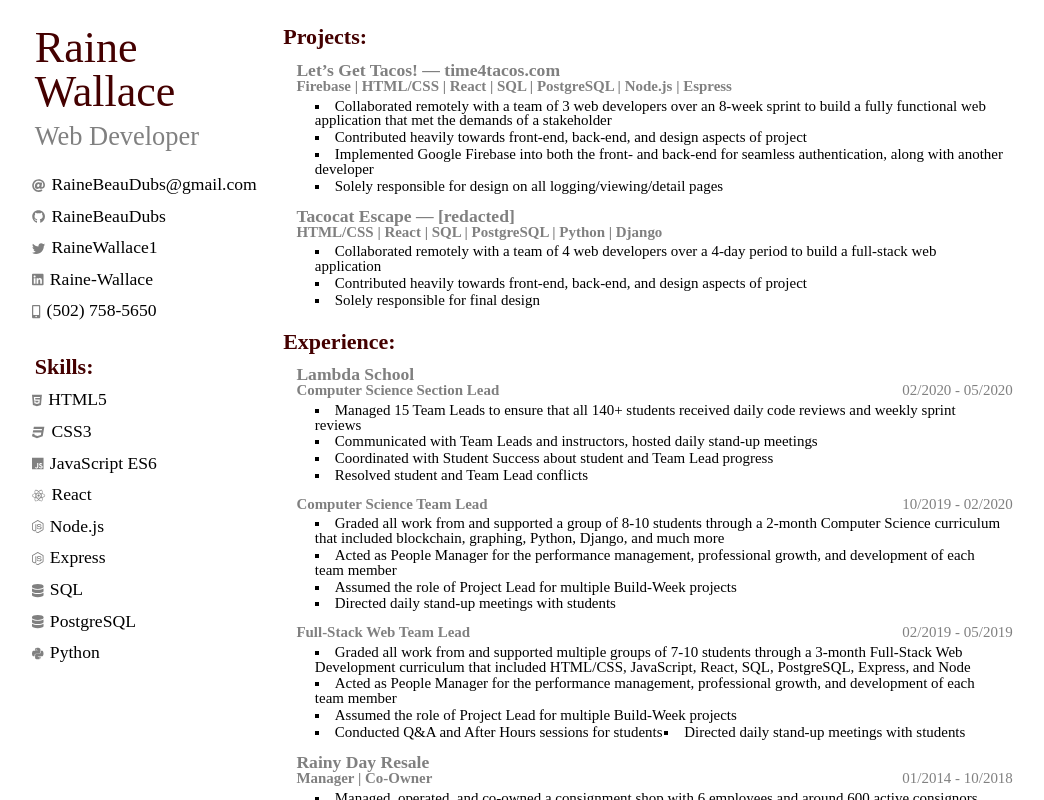
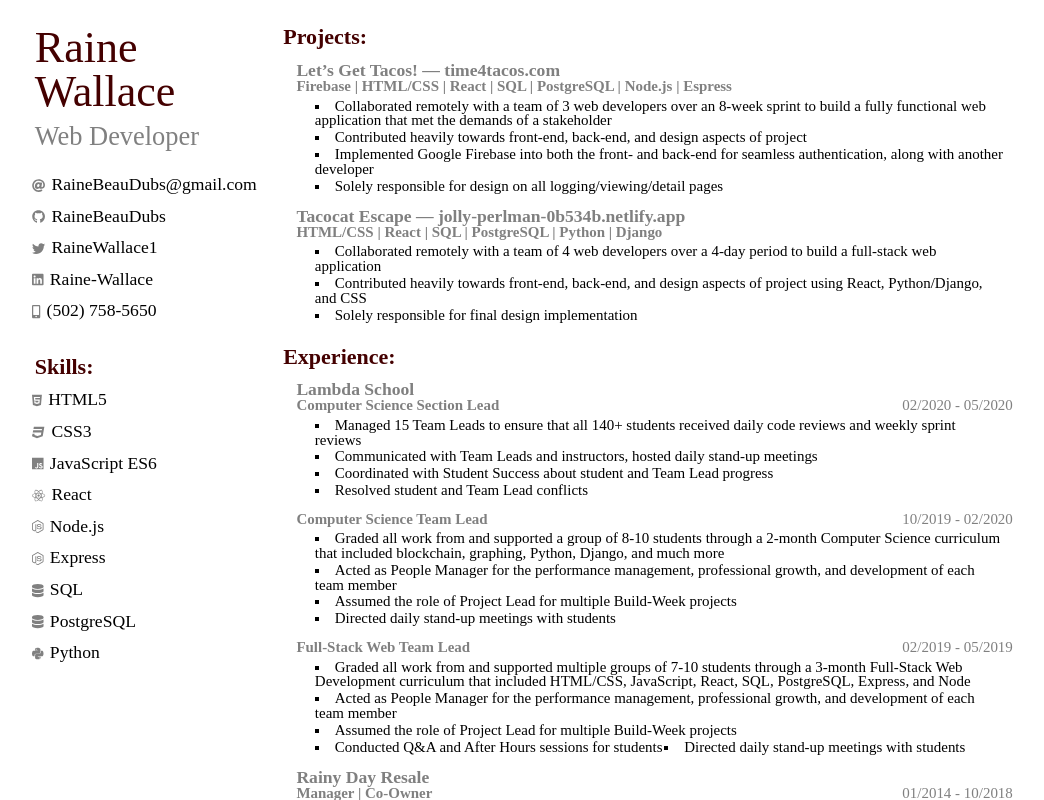
Before and after one commit to RaineBeauDubs/MyResume, a React (Create React App) app in the folder resume/: page / in a window 1280 px wide. Shown: the top 800 px of the page, without its empty margins (114-1158 px from the left). Built offline with nearby package versions, Linux system fonts and the light colour scheme.

Commit message:
implemented feedback given for second project, added link

```diff
--- a/resume/src/components/Projects.js
+++ b/resume/src/components/Projects.js
@@ -27,12 +27,12 @@
           </List>
         </Sec>
         <Sec>
-        <Title>Tacocat Escape — [redacted]</Title>
+        <Title>Tacocat Escape — jolly-perlman-0b534b.netlify.app</Title>
           <Info>HTML/CSS | React | SQL | PostgreSQL | Python | Django</Info>
           <List>
             <ListItems>Collaborated remotely with a team of 4 web developers over a 4-day period to build a full-stack web application</ListItems>
-            <ListItems>Contributed heavily towards front-end, back-end, and design aspects of project</ListItems>
-            <ListItems>Solely responsible for final design</ListItems>
+            <ListItems>Contributed heavily towards front-end, back-end, and design aspects of project using React, Python/Django, and CSS</ListItems>
+            <ListItems>Solely responsible for final design implementation</ListItems>
           </List>
         </Sec>
       </ResSectionBottom>
```
